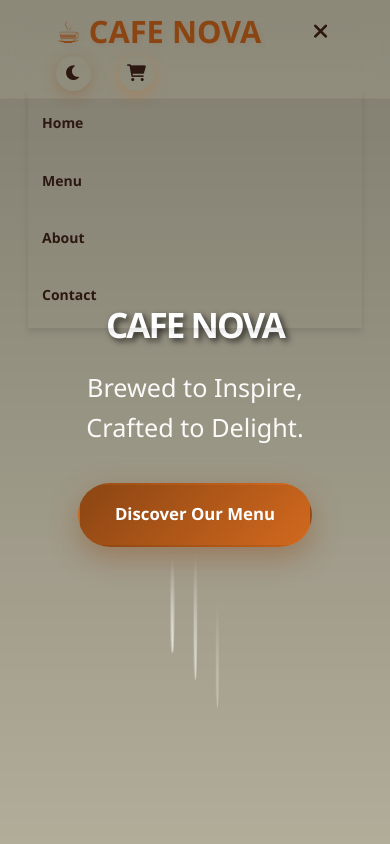
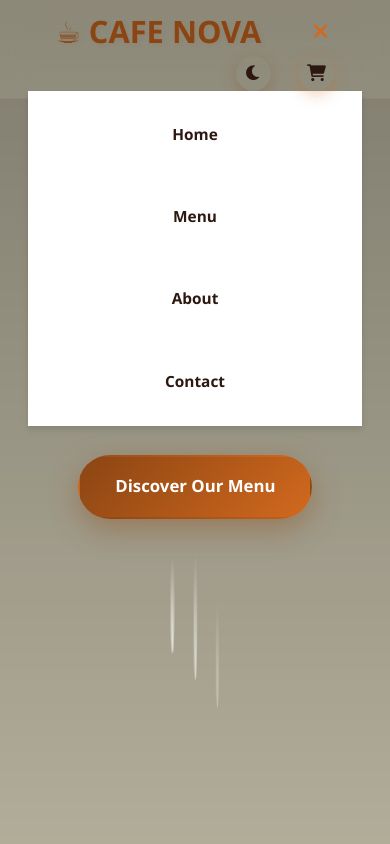
Before and after one commit to Danush1236/CAFE_NOVA, a plain HTML site: page index.html in a window 390 px wide. Both pictures are taken after a click on the button 317 px from the left and 31 px from the top of the page. Shown: the top 844 px of the page. Drawn offline with Linux system fonts and the light colour scheme.

Commit message:
Update style.css

```diff
--- a/style.css
+++ b/style.css
@@ -1791,10 +1791,10 @@
             .nav-links {
                 display: none;
                 position: absolute;
-                top: 100%;
+                top: 70px;
                 left: 0;
                 right: 0;
-                background: var(--background-color);
+                background: var(--bg-white);
                 flex-direction: column;
                 padding: 1rem;
                 box-shadow: 0 4px 6px rgba(0, 0, 0, 0.1);
@@ -1807,11 +1807,14 @@
 
             .nav-links li {
                 width: 100%;
+                text-align: center;
+                margin: 0.5rem 0;
             }
 
             .nav-links a {
                 display: block;
-                padding: 0.5rem 0;
+                padding: 0.8rem;
+                font-size: 1.1rem;
             }
 
             .mobile-menu-btn {
@@ -1847,11 +1850,15 @@
         @media (max-width: 768px) {
             .hero {
                 min-height: 60vh;
-                padding: 2rem var(--container-padding);
+                padding: 2rem 1rem;
             }
 
             .hero h1 {
                 font-size: 2.5rem;
+            }
+
+            .hero p {
+                font-size: 1.1rem;
             }
         }
 
@@ -1878,13 +1885,17 @@
 
         @media (max-width: 768px) {
             .menu-grid {
-                grid-template-columns: repeat(auto-fit, minmax(250px, 1fr));
+                grid-template-columns: 1fr;
                 gap: 1.5rem;
                 padding: 1rem;
             }
 
+            .menu-item {
+                margin: 0;
+            }
+
             .menu-item img {
-                height: 180px;
+                height: 200px;
             }
         }
 
@@ -1929,6 +1940,7 @@
             .stats-grid {
                 grid-template-columns: 1fr;
                 gap: 1.5rem;
+                padding: 1rem;
             }
         }
 
@@ -2419,3 +2431,69 @@
             from { opacity: 0; }
             to { opacity: 1; }
         }
+
+        /* Mobile Menu Button */
+        .mobile-menu-btn {
+            display: none;
+            background: none;
+            border: none;
+            color: var(--primary-color);
+            font-size: 1.5rem;
+            cursor: pointer;
+            padding: 0.5rem;
+            transition: all 0.3s ease;
+            z-index: 1001;
+        }
+
+        .mobile-menu-btn:hover {
+            color: var(--secondary-color);
+            transform: scale(1.1);
+        }
+
+        .mobile-menu-btn.active {
+            color: var(--secondary-color);
+        }
+
+        @media (max-width: 768px) {
+            .mobile-menu-btn {
+                display: block;
+            }
+
+            .nav-links {
+                display: none;
+                position: absolute;
+                top: 100%;
+                left: 0;
+                right: 0;
+                background: var(--bg-white);
+                flex-direction: column;
+                padding: 1rem;
+                box-shadow: 0 4px 6px rgba(0, 0, 0, 0.1);
+                z-index: 1000;
+                transition: all 0.3s ease;
+                opacity: 0;
+                transform: translateY(-10px);
+            }
+
+            .nav-links.active {
+                display: flex;
+                opacity: 1;
+                transform: translateY(0);
+            }
+
+            .nav-links li {
+                width: 100%;
+                text-align: center;
+                margin: 0.5rem 0;
+            }
+
+            .nav-links a {
+                display: block;
+                padding: 0.8rem;
+                font-size: 1.1rem;
+            }
+
+            .nav-controls {
+                margin-left: auto;
+            }
+        }
```
